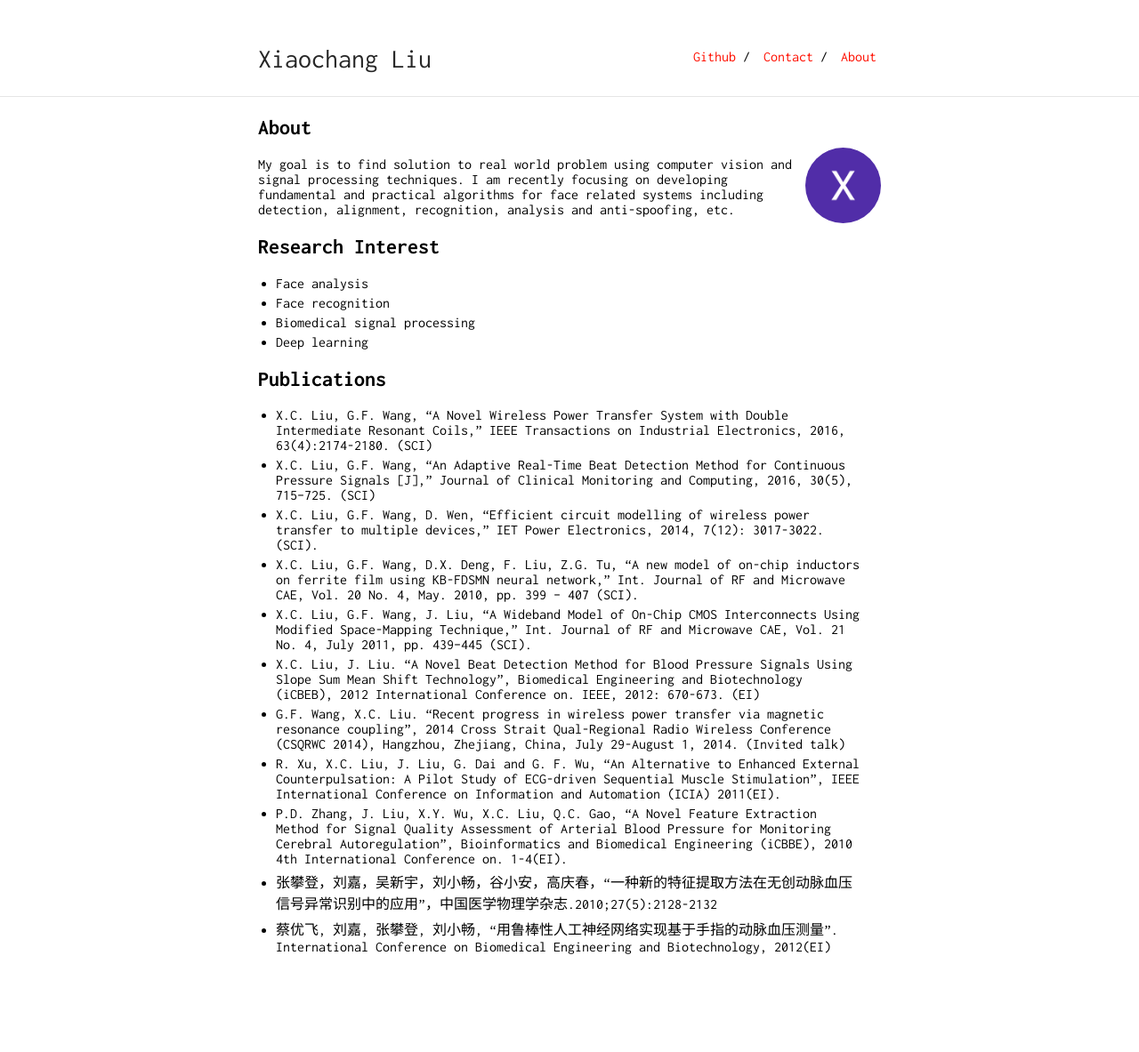
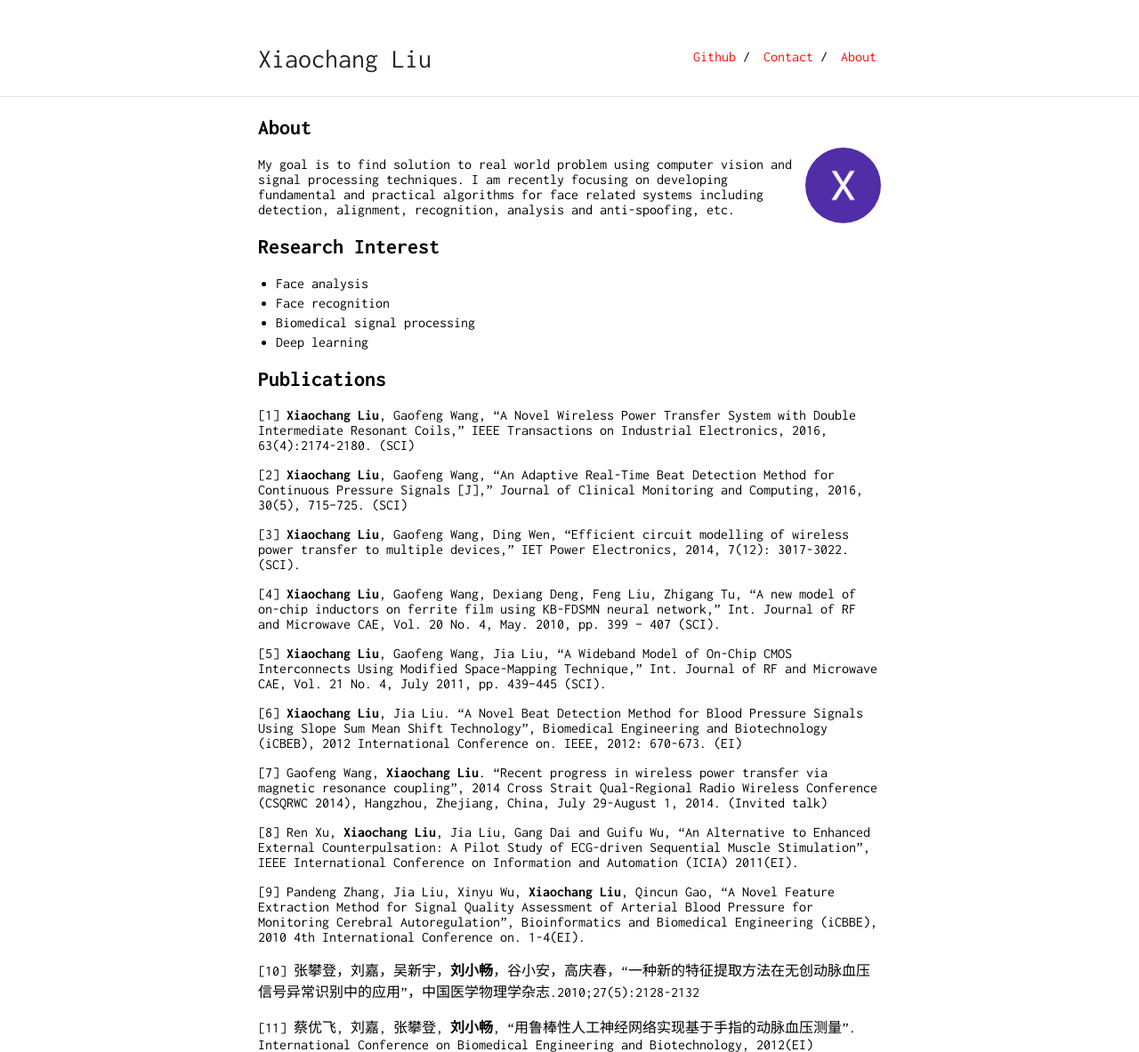
Before and after one commit to deepinx/deepinx.github.io, a Jekyll site: the page built from index.md, in a window 1280 px wide. Shown: the whole page at 89% size. Built offline with Jekyll 4.4.1, drawn with Linux system fonts in a browser that asks for light colours; our own code applies the rules of GitHub Pages for plain Markdown files; before the commit the page ends 1073 px from its top, so only the background shows below that.

Commit message:
Update index.md

```diff
--- a/index.md
+++ b/index.md
@@ -19,14 +19,24 @@
 
 ## Publications
 
- - X.C. Liu, G.F. Wang, "A Novel Wireless Power Transfer System with Double Intermediate Resonant Coils," IEEE Transactions on Industrial Electronics, 2016, 63(4):2174-2180. (SCI)
- - X.C. Liu, G.F. Wang, "An Adaptive Real-Time Beat Detection Method for Continuous Pressure Signals [J]," Journal of Clinical Monitoring and Computing, 2016, 30(5), 715–725. (SCI)
- - X.C. Liu, G.F. Wang, D. Wen, "Efficient circuit modelling of wireless power transfer to multiple devices," IET Power Electronics, 2014, 7(12): 3017-3022. (SCI).
- - X.C. Liu, G.F. Wang, D.X. Deng, F. Liu, Z.G. Tu, "A new model of on-chip inductors on ferrite film using KB-FDSMN neural network," Int. Journal of RF and Microwave CAE, Vol. 20 No. 4, May. 2010, pp. 399 – 407 (SCI).
- - X.C. Liu, G.F. Wang, J. Liu, "A Wideband Model of On-Chip CMOS Interconnects Using Modified Space-Mapping Technique," Int. Journal of RF and Microwave CAE, Vol. 21 No. 4, July 2011, pp. 439–445 (SCI).
- - X.C. Liu, J. Liu. "A Novel Beat Detection Method for Blood Pressure Signals Using Slope Sum Mean Shift Technology", Biomedical Engineering and Biotechnology (iCBEB), 2012 International Conference on. IEEE, 2012: 670-673. (EI)
- - G.F. Wang, X.C. Liu. "Recent progress in wireless power transfer via magnetic resonance coupling", 2014 Cross Strait Qual-Regional Radio Wireless Conference (CSQRWC 2014), Hangzhou, Zhejiang, China, July 29-August 1, 2014. (Invited talk)
- - R. Xu, X.C. Liu, J. Liu, G. Dai and G. F. Wu, "An Alternative to Enhanced External Counterpulsation: A Pilot Study of ECG-driven Sequential Muscle Stimulation", IEEE International Conference on Information and Automation (ICIA) 2011(EI).
- - P.D. Zhang, J. Liu, X.Y. Wu, X.C. Liu, Q.C. Gao, "A Novel Feature Extraction Method for Signal Quality Assessment of Arterial Blood Pressure for Monitoring Cerebral Autoregulation", Bioinformatics and Biomedical Engineering (iCBBE), 2010 4th International Conference on. 1-4(EI).
- - 张攀登，刘嘉，吴新宇，刘小畅，谷小安，高庆春，“一种新的特征提取方法在无创动脉血压信号异常识别中的应用”，中国医学物理学杂志.2010;27(5):2128-2132
- - 蔡优飞, 刘嘉, 张攀登, 刘小畅, “用鲁棒性人工神经网络实现基于手指的动脉血压测量”. International Conference on Biomedical Engineering and Biotechnology, 2012(EI)
+[1] **Xiaochang Liu**, Gaofeng Wang, "A Novel Wireless Power Transfer System with Double Intermediate Resonant Coils," IEEE Transactions on Industrial Electronics, 2016, 63(4):2174-2180. (SCI)
+
+[2] **Xiaochang Liu**, Gaofeng Wang, "An Adaptive Real-Time Beat Detection Method for Continuous Pressure Signals [J]," Journal of Clinical Monitoring and Computing, 2016, 30(5), 715–725. (SCI)
+
+[3] **Xiaochang Liu**, Gaofeng Wang, Ding Wen, "Efficient circuit modelling of wireless power transfer to multiple devices," IET Power Electronics, 2014, 7(12): 3017-3022. (SCI).
+
+[4] **Xiaochang Liu**, Gaofeng Wang, Dexiang Deng, Feng Liu, Zhigang Tu, "A new model of on-chip inductors on ferrite film using KB-FDSMN neural network," Int. Journal of RF and Microwave CAE, Vol. 20 No. 4, May. 2010, pp. 399 – 407 (SCI).
+
+[5] **Xiaochang Liu**, Gaofeng Wang, Jia Liu, "A Wideband Model of On-Chip CMOS Interconnects Using Modified Space-Mapping Technique," Int. Journal of RF and Microwave CAE, Vol. 21 No. 4, July 2011, pp. 439–445 (SCI).
+
+[6] **Xiaochang Liu**, Jia Liu. "A Novel Beat Detection Method for Blood Pressure Signals Using Slope Sum Mean Shift Technology", Biomedical Engineering and Biotechnology (iCBEB), 2012 International Conference on. IEEE, 2012: 670-673. (EI)
+
+[7] Gaofeng Wang, **Xiaochang Liu**. "Recent progress in wireless power transfer via magnetic resonance coupling", 2014 Cross Strait Qual-Regional Radio Wireless Conference (CSQRWC 2014), Hangzhou, Zhejiang, China, July 29-August 1, 2014. (Invited talk)
+
+[8] Ren Xu, **Xiaochang Liu**, Jia Liu, Gang Dai and Guifu Wu, "An Alternative to Enhanced External Counterpulsation: A Pilot Study of ECG-driven Sequential Muscle Stimulation", IEEE International Conference on Information and Automation (ICIA) 2011(EI).
+
+[9] Pandeng Zhang, Jia Liu, Xinyu Wu, **Xiaochang Liu**, Qincun Gao, "A Novel Feature Extraction Method for Signal Quality Assessment of Arterial Blood Pressure for Monitoring Cerebral Autoregulation", Bioinformatics and Biomedical Engineering (iCBBE), 2010 4th International Conference on. 1-4(EI).
+
+[10]  张攀登，刘嘉，吴新宇，**刘小畅**，谷小安，高庆春，“一种新的特征提取方法在无创动脉血压信号异常识别中的应用”，中国医学物理学杂志.2010;27(5):2128-2132
+
+[11]  蔡优飞, 刘嘉, 张攀登, **刘小畅**, “用鲁棒性人工神经网络实现基于手指的动脉血压测量”. International Conference on Biomedical Engineering and Biotechnology, 2012(EI)
```
